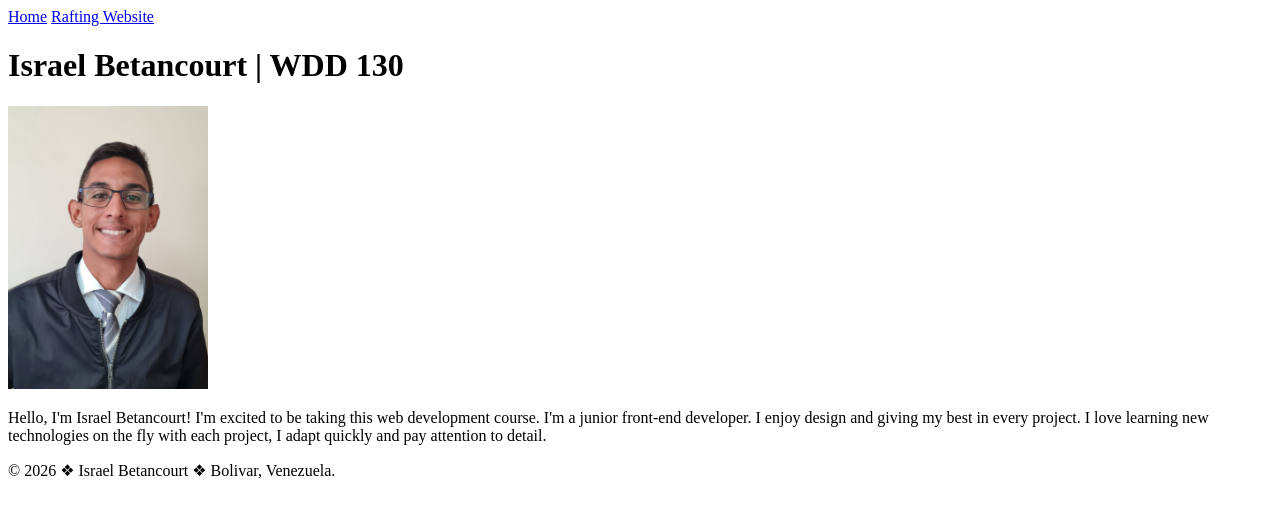
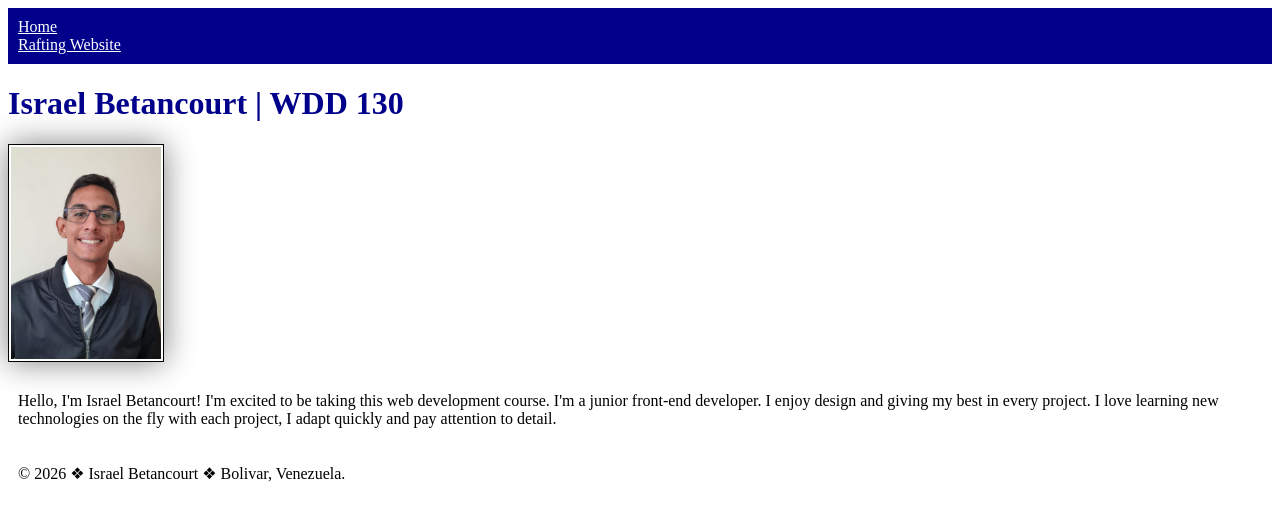
Before and after one commit to IsraBta1/wdd130, a plain HTML site: page index.html in a window 1280 px wide. Drawn offline with Linux system fonts and the light colour scheme.

Commit message:
add css link

```diff
--- a/index.html
+++ b/index.html
@@ -3,6 +3,7 @@
 <head>
     <meta charset="UTF-8">
     <meta name="viewport" content="width=device-width, initial-scale=1.0">
+    <link rel="stylesheet" href="styles.css">
     <title>Israel Betancourt | WDD 130</title>
 </head>
 <body>
--- /dev/null
+++ b/styles.css
@@ -0,0 +1,26 @@
+nav {
+    background-color: darkblue;
+    padding: 10px;
+}
+
+nav a {
+    color: white;
+    display: block;
+    margin: 20;
+}
+
+h1 {
+    color : darkblue;
+}
+
+img {
+    width: 150px;
+    height: auto;
+    border: 1px solid black;
+    padding: 2px;
+    box-shadow: 0 0 30px gray;
+}
+
+p {
+    padding: 10px;
+}
```
